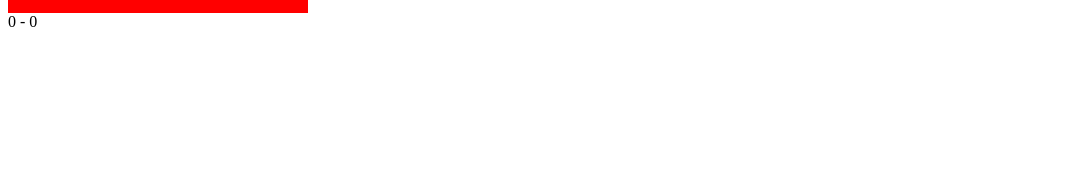
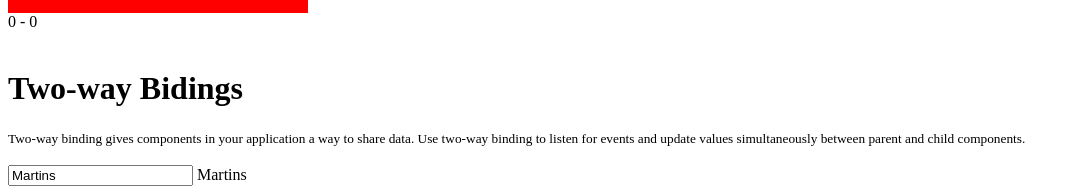
Before and after one commit to martins20/Angular, an Angular app in the folder my-first-project/: page / in a window 1280 px wide. Shown: the part 1187-1378 px from the top of the page, without its empty margins (0-1080 px from the left). Before the commit the page ends 1226 px from the top, so only its background shows below. Built offline with nearby package versions, Linux system fonts and the light colour scheme.

Commit message:
feat(two-way-biding): is most used to update a variable from form while edit in real time

```diff
--- a/my-first-project/src/app/app.module.ts
+++ b/my-first-project/src/app/app.module.ts
@@ -1,4 +1,5 @@
 import { NgModule } from '@angular/core';
+import { FormsModule } from '@angular/forms';
 import { BrowserModule } from '@angular/platform-browser';
 
 import { AppRoutingModule } from './app-routing.module';
@@ -14,7 +15,8 @@ import { DataBidingComponent } from './data-biding/data-biding.component';
   ],
   imports: [
     BrowserModule,
-    AppRoutingModule
+    AppRoutingModule,
+    FormsModule
   ],
   providers: [],
   bootstrap: [AppComponent]
--- a/my-first-project/src/app/data-biding/data-biding.component.html
+++ b/my-first-project/src/app/data-biding/data-biding.component.html
@@ -52,3 +52,20 @@
   (mousemove)="mouseMoveTest($event)"
 ></div>
 {{ position.x }} - {{ position.y }}
+
+<br />
+<br />
+
+<h1>Two-way Bidings</h1>
+<small>
+  Two-way binding gives components in your application a way to share data. Use
+  two-way binding to listen for events and update values simultaneously between
+  parent and child components.
+</small>
+
+<br />
+<br />
+
+<input type="text" [(ngModel)]="name">
+
+{{name}}
```
